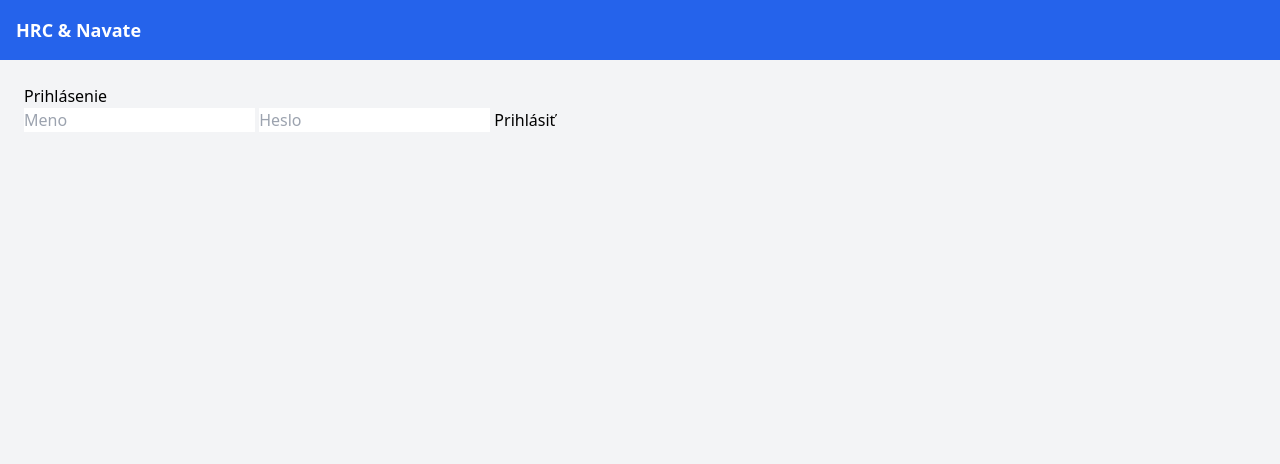
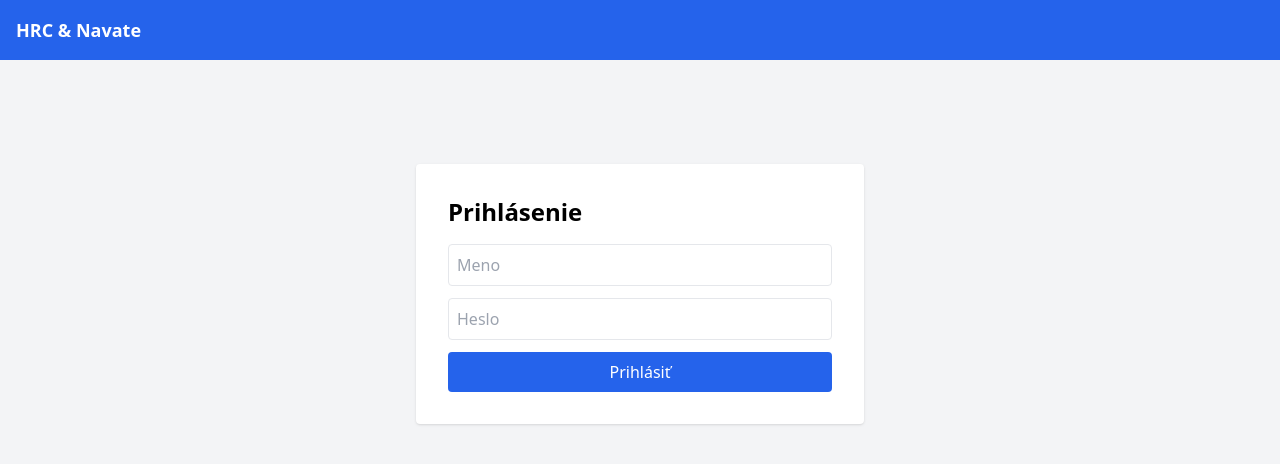
Before and after one commit to matejva/test, a Flask app: page / in a window 1280 px wide. Shown: the top 464 px of the page. Run offline with Flask 3, Linux system fonts and the light colour scheme; some libraries are stand-ins or nearby versions.

Commit message:
Update login.html

```diff
--- a/templates/login.html
+++ b/templates/login.html
@@ -1,12 +1,15 @@
-{% extends "base.html" %}
+{% extends 'base.html' %}
+
 {% block content %}
-<div class="login-container">
-  <form action="{{ url_for('do_login') }}" method="POST">
-    <h2>Prihlásenie</h2>
-    <input type="text" name="username" placeholder="Meno" required>
-    <input type="password" name="password" placeholder="Heslo" required>
-    <button type="submit">Prihlásiť</button>
-    {% if error %}<p class="error">{{ error }}</p>{% endif %}
-  </form>
+<div class="max-w-md mx-auto mt-20 bg-white p-8 rounded shadow">
+    <h2 class="text-2xl font-bold mb-4">Prihlásenie</h2>
+    {% if error %}
+        <div class="bg-red-200 text-red-800 p-2 rounded mb-4">{{ error }}</div>
+    {% endif %}
+    <form method="POST" action="{{ url_for('do_login') }}">
+        <input type="text" name="username" placeholder="Meno" class="w-full mb-3 p-2 border rounded">
+        <input type="password" name="password" placeholder="Heslo" class="w-full mb-3 p-2 border rounded">
+        <button type="submit" class="w-full bg-blue-600 text-white p-2 rounded hover:bg-blue-700">Prihlásiť</button>
+    </form>
 </div>
 {% endblock %}
```
